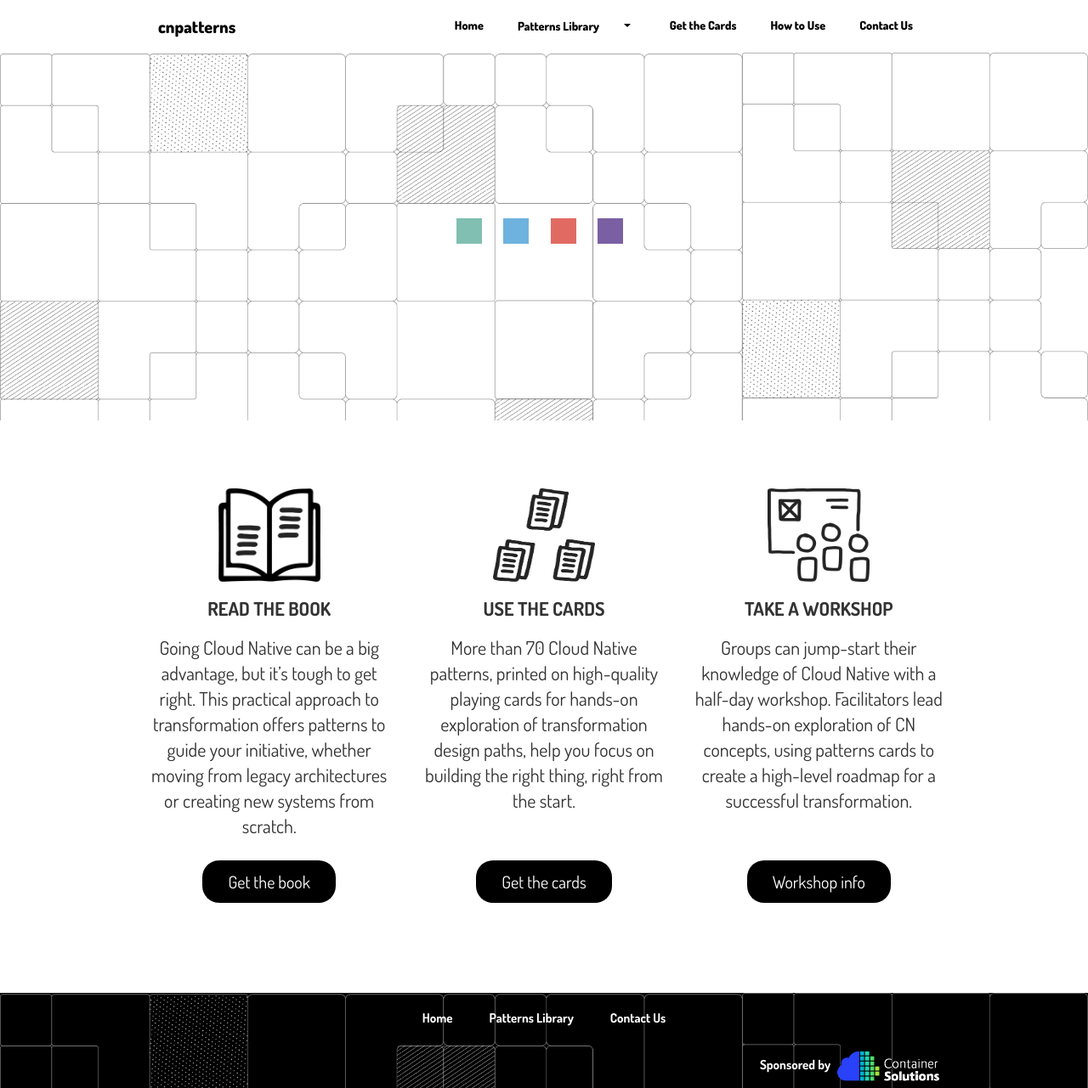
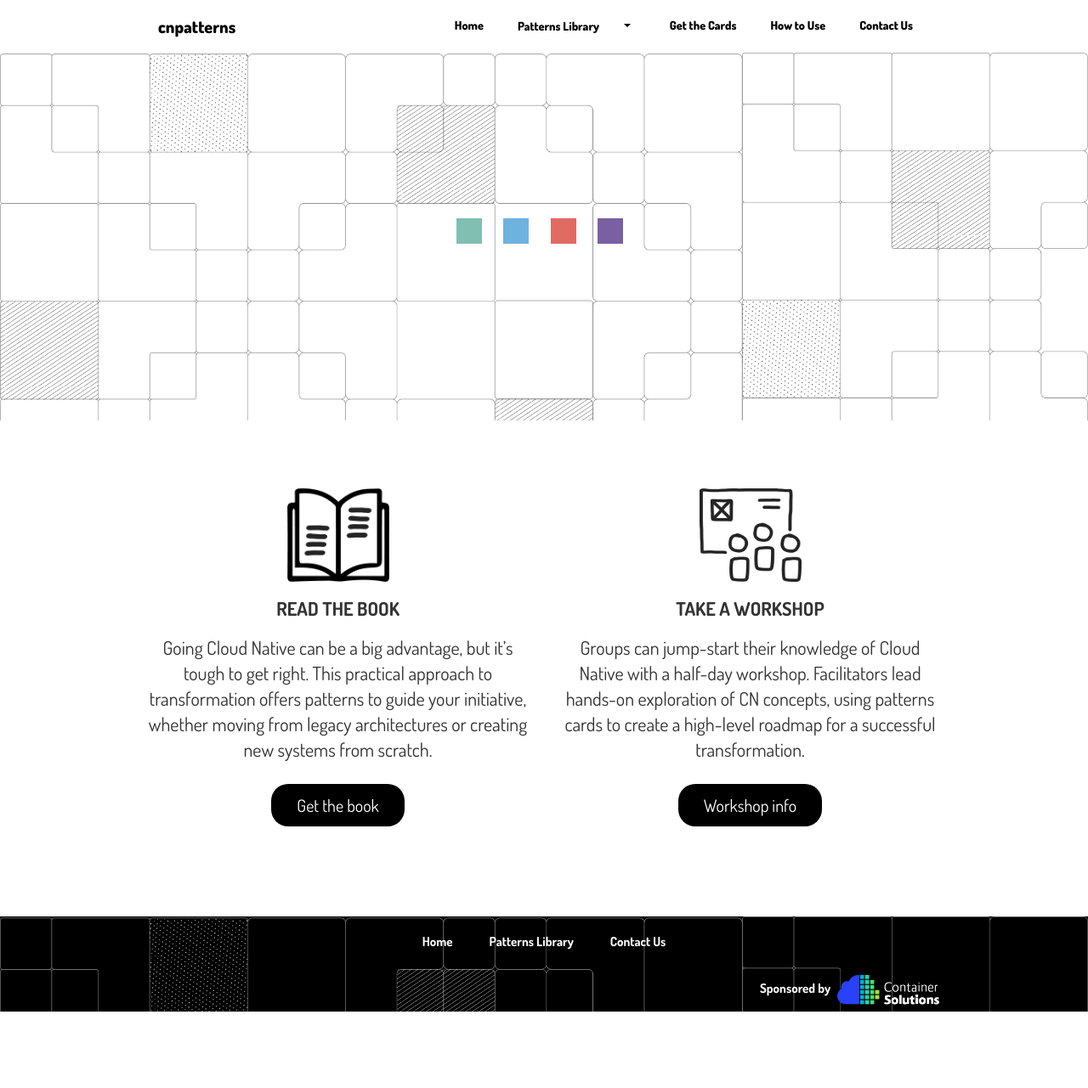
Before and after one commit to ContainerSolutions/cloud-native-patterns, a Jekyll site: the page built from cta-section.md, in a window 1280 px wide and 1281 px high. Shown: the whole window at 85% size. Built offline with Jekyll 4.4.1, drawn with Linux system fonts in a browser that asks for light colours; our own code applies the rules of GitHub Pages for plain Markdown files.

Commit message:
updated cta section
Removed "Get the cards"

```diff
--- a/cta-section.md
+++ b/cta-section.md
@@ -15,17 +15,6 @@ Going Cloud Native can be a big advantage, but it’s tough to get right. This p
 </section>
 
 <section class="col-sm d-flex flex-column">
-![Use the cards]({{ site.baseurl }}/assets/images/cards.png){:height="110px" width="120px"}
-
-**Use the cards**
-
-More than 70 Cloud Native patterns, printed on high-quality playing cards for hands-on exploration of transformation design paths, help you focus on building the right thing, right from the start.
-
-{:.mt-auto}
-[Get the cards](https://info.container-solutions.com/cnt-cards){:.button-text}
-</section>
-
-<section class="col-sm d-flex flex-column">
 ![Take a workshop]({{ site.baseurl }}/assets/images/workshop.png){:height="110px" width="120px"}
 
 **Take a workshop**
```
